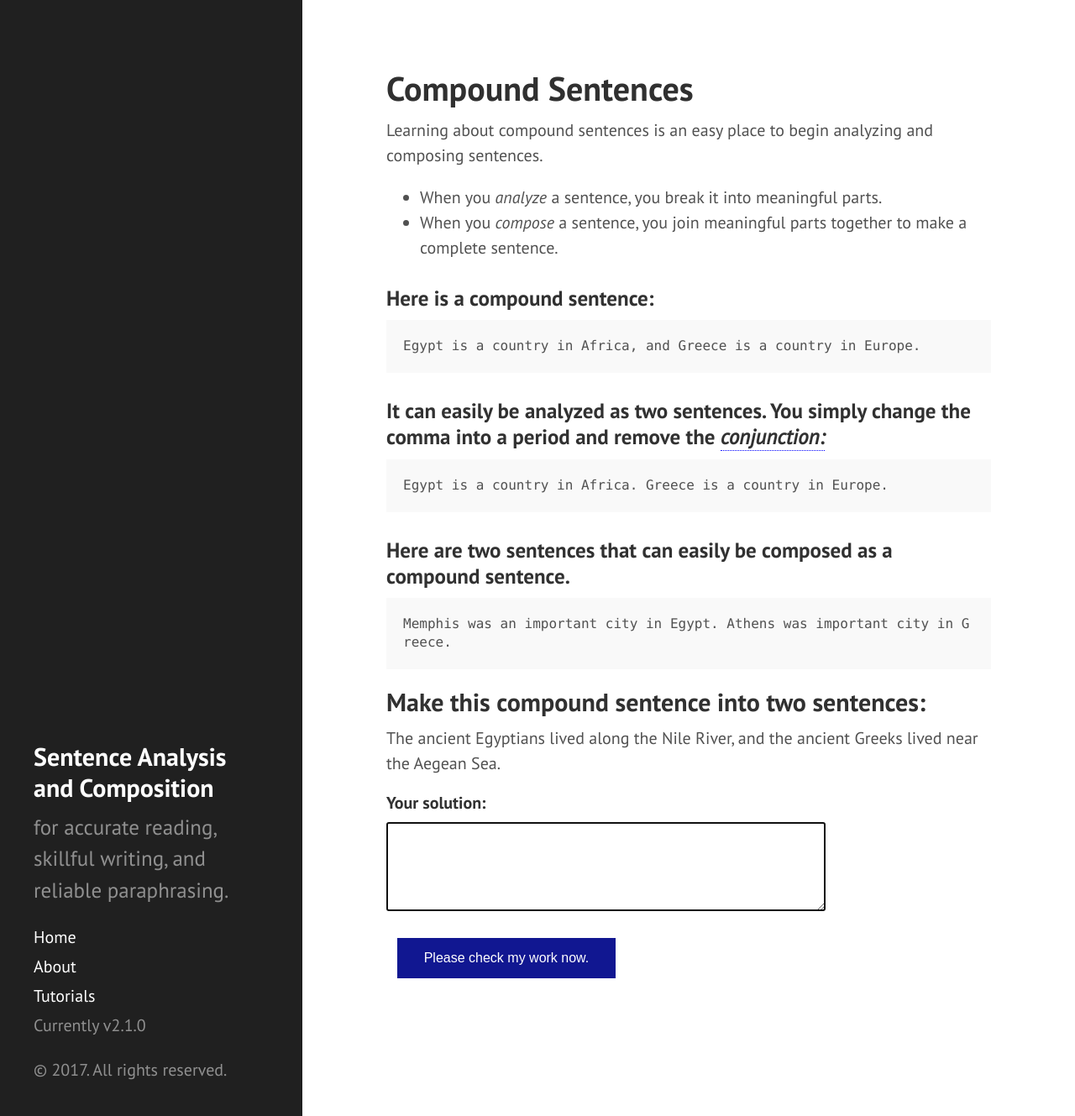
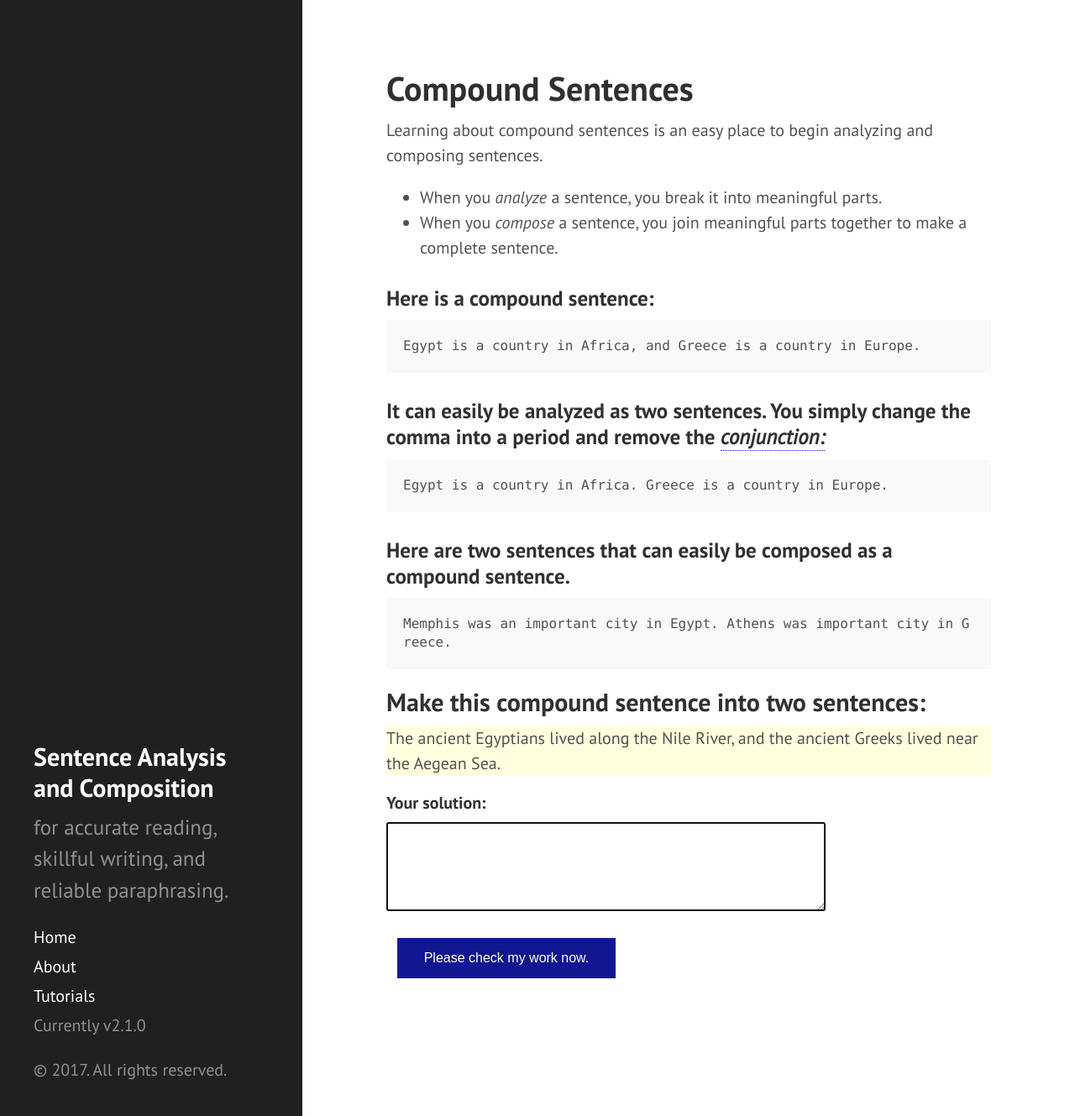
Before and after one commit to srogersact/srogersact.github.io, a Jekyll site: the page tutorials/compound_sentences/index.html, which Jekyll copies as it is, in a window 1280 px wide and 1329 px high. Shown: the whole window at 84% size. Built offline with Jekyll 4.4.1, drawn with Linux system fonts in a browser that asks for light colours.

Commit message:
Changing the "you try it" part to be clearer.

```diff
--- a/tutorials/compound_sentences/index.html
+++ b/tutorials/compound_sentences/index.html
@@ -155,9 +155,9 @@
 <pre>Memphis was an important city in Egypt. Athens was important city in Greece.</pre>
 
 <h2>Make this compound sentence into two sentences:</h2>
-
+<div style="background-color:lightyellow;">
 <script src="cp_sentences_problem01.js"></script>
-
+</div>
 <h4>Your solution:</h4>
 <form id="sentence_solution_form" name="sentence_solution_form">
 
```
